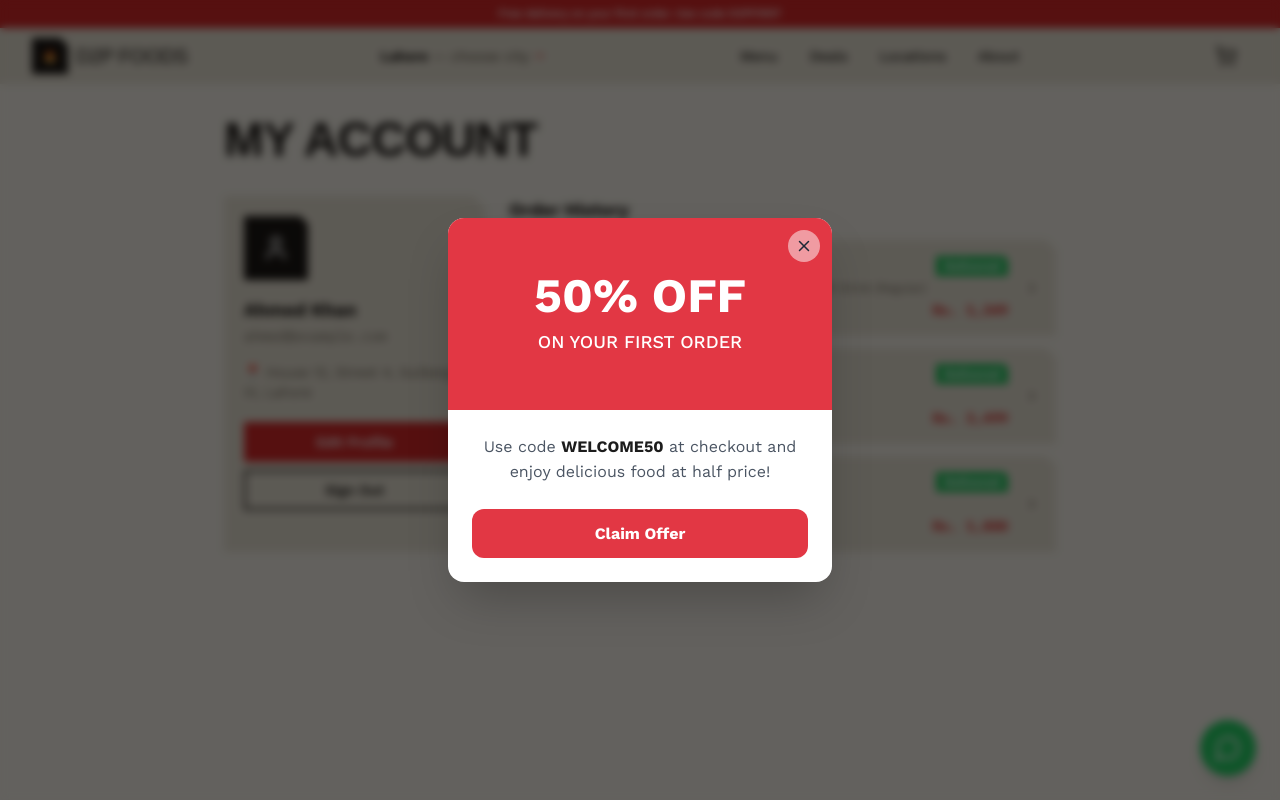
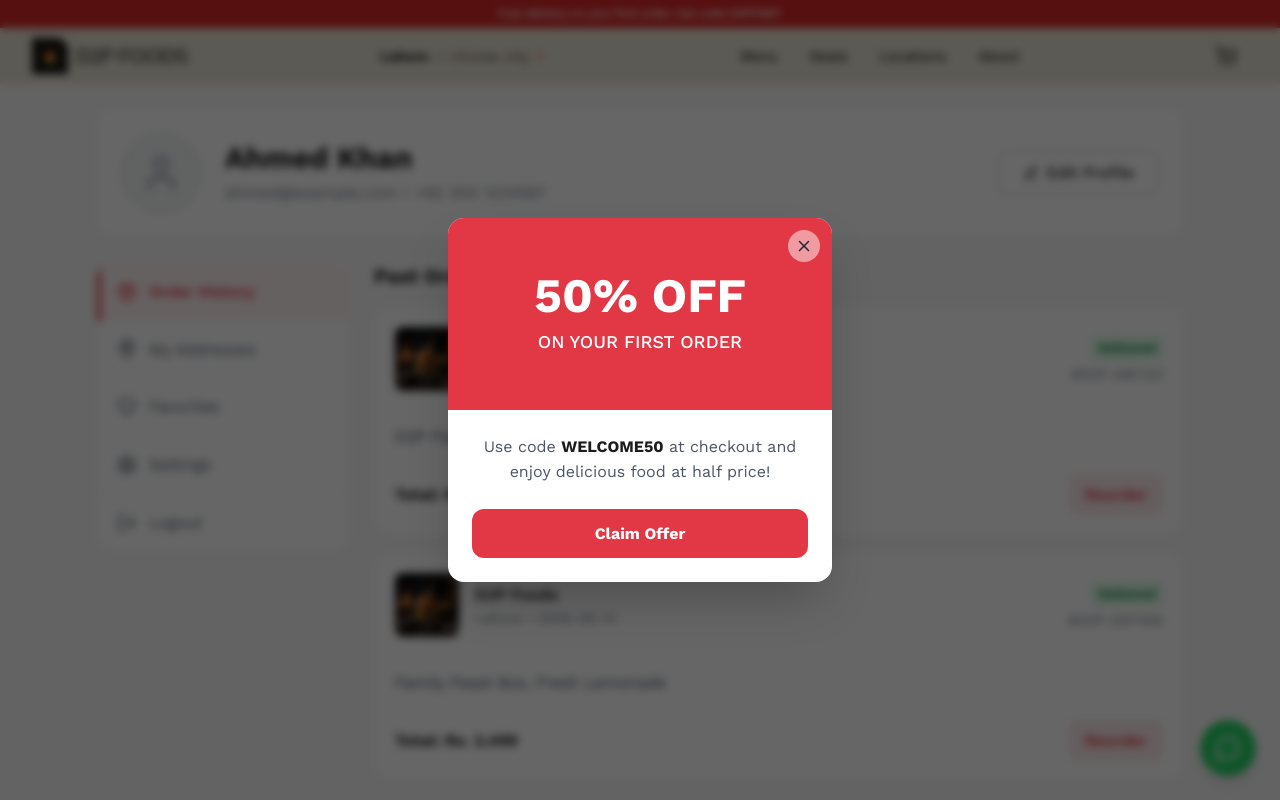
Before and after one commit to DevSajjadAli/d2p-foods, a Next.js app: page /account in a window 1280 px wide. Shown: the top 800 px of the page. Built offline with nearby package versions, Linux system fonts and the light colour scheme.

Commit message:
feat: implement user account page with tabbed navigation and profile editing functionality

```diff
--- a/app/account/page.tsx
+++ b/app/account/page.tsx
@@ -1,160 +1,246 @@
 'use client';
 
+import { useState } from 'react';
 import Link from 'next/link';
-import { Package, Clock, User, ChevronRight } from 'lucide-react';
+import { Package, MapPin, Heart, Settings, LogOut, Edit3, X, User } from 'lucide-react';
+import { motion, AnimatePresence } from 'framer-motion';
+import Image from 'next/image';
 
 const mockOrders = [
-  { id: 'D2P-ABC123', date: '2026-06-17', items: ['D2P Flame Burger', 'Crispy Fries (Large)', 'Soft Drink (Regular)'], total: 1349, status: 'Delivered' },
-  { id: 'D2P-DEF456', date: '2026-06-14', items: ['Family Feast Box', 'Fresh Lemonade'], total: 3499, status: 'Delivered' },
-  { id: 'D2P-GHI789', date: '2026-06-10', items: ['Inferno Wings (12 pcs)', 'Garlic Bread'], total: 1800, status: 'Delivered' },
+  { id: 'D2P-ABC123', date: '2026-06-17', items: ['D2P Flame Burger', 'Crispy Fries (Large)'], total: 1349, status: 'Delivered', img: '/images/hero_burger.png' },
+  { id: 'D2P-DEF456', date: '2026-06-14', items: ['Family Feast Box', 'Fresh Lemonade'], total: 3499, status: 'Delivered', img: '/images/hero_burger.png' },
 ];
 
 export default function AccountPage() {
+  const [activeTab, setActiveTab] = useState('orders');
+  const [isEditing, setIsEditing] = useState(false);
+  const [profile, setProfile] = useState({
+    name: 'Ahmed Khan',
+    email: 'ahmed@example.com',
+    phone: '+92 300 1234567',
+  });
+
+  const [editForm, setEditForm] = useState(profile);
+
+  const handleSaveProfile = (e: React.FormEvent) => {
+    e.preventDefault();
+    setProfile(editForm);
+    setIsEditing(false);
+  };
+
   return (
-    <main className="min-h-screen pb-32" style={{ background: '#F7F3EA' }}>
-      <div className="max-w-4xl mx-auto px-4 sm:px-6 lg:px-8 py-8">
-        <h1
-          className="text-4xl sm:text-5xl mb-8"
-          style={{ fontFamily: "'Anton', sans-serif", color: '#1B1714', letterSpacing: '-0.02em' }}
-        >
-          MY ACCOUNT
-        </h1>
+    <main className="min-h-screen bg-ash pb-32 pt-6">
+      <div className="max-w-6xl mx-auto px-4 sm:px-6 lg:px-8">
 
-        <div className="grid grid-cols-1 lg:grid-cols-3 gap-6">
-          {/* Profile card */}
-          <div
-            className="p-5"
-            style={{
-              background: '#E7E1D3',
-              clipPath: 'polygon(0 0, calc(100% - 12px) 0, 100% 12px, 100% 100%, 0 100%)',
-            }}
+        {/* Profile Header */}
+        <div className="bg-white rounded-2xl p-6 shadow-sm mb-6 flex flex-col md:flex-row items-center justify-between border border-gray-100">
+          <div className="flex items-center gap-6">
+            <div className="w-20 h-20 bg-gray-100 rounded-full flex items-center justify-center border-2 border-gray-200">
+              <User size={40} className="text-gray-400" />
+            </div>
+            <div>
+              <h1 className="text-3xl font-bold text-char mb-1">{profile.name}</h1>
+              <p className="text-gray-500">{profile.email} • {profile.phone}</p>
+            </div>
+          </div>
+          <button
+            onClick={() => setIsEditing(true)}
+            className="mt-4 md:mt-0 px-6 py-2 border border-gray-300 rounded-lg text-char font-medium hover:bg-gray-50 transition-colors flex items-center gap-2"
           >
-            <div
-              className="w-16 h-16 flex items-center justify-center mb-4"
-              style={{
-                background: '#1B1714',
-                clipPath: 'polygon(0 0, calc(100% - 8px) 0, 100% 8px, 100% 100%, 0 100%)',
-              }}
-            >
-              <User size={28} className="text-white" aria-hidden="true" />
-            </div>
-            <h2
-              className="font-bold text-lg mb-0.5"
-              style={{ color: '#1B1714', fontFamily: "'Work Sans', sans-serif" }}
-            >
-              Ahmed Khan
-            </h2>
-            <p
-              className="text-sm mb-4"
-              style={{ color: '#6E6557', fontFamily: "'IBM Plex Mono', monospace" }}
-            >
-              ahmed@example.com
-            </p>
-            <p
-              className="text-sm"
-              style={{ color: '#6E6557', fontFamily: "'Work Sans', sans-serif" }}
-            >
-              📍 House 12, Street 4, Gulberg III, Lahore
-            </p>
+            <Edit3 size={16} /> Edit Profile
+          </button>
+        </div>
 
-            <div className="mt-5 space-y-2">
-              <button
-                className="w-full h-10 text-sm font-semibold text-white transition-all active:scale-95 focus:outline-none focus-visible:ring-2 focus-visible:ring-ember"
-                style={{
-                  background: '#D62828',
-                  fontFamily: "'Work Sans', sans-serif",
-                  clipPath: 'polygon(0 0, calc(100% - 6px) 0, 100% 6px, 100% 100%, 0 100%)',
-                }}
-              >
-                Edit Profile
-              </button>
-              <button
-                className="w-full h-10 text-sm font-semibold border-2 transition-colors hover:bg-bone/40 focus:outline-none focus-visible:ring-2 focus-visible:ring-ember"
-                style={{
-                  borderColor: '#1B1714',
-                  color: '#1B1714',
-                  fontFamily: "'Work Sans', sans-serif",
-                }}
-              >
-                Sign Out
+        <div className="grid grid-cols-1 md:grid-cols-4 gap-6">
+          {/* Sidebar Navigation */}
+          <div className="bg-white rounded-2xl shadow-sm border border-gray-100 overflow-hidden h-fit">
+            <div className="flex flex-col">
+              {[
+                { id: 'orders', label: 'Order History', icon: Package },
+                { id: 'addresses', label: 'My Addresses', icon: MapPin },
+                { id: 'favorites', label: 'Favorites', icon: Heart },
+                { id: 'settings', label: 'Settings', icon: Settings },
+              ].map((tab) => {
+                const Icon = tab.icon;
+                const isActive = activeTab === tab.id;
+                return (
+                  <button
+                    key={tab.id}
+                    onClick={() => setActiveTab(tab.id)}
+                    className={`flex items-center gap-3 p-4 text-left transition-colors border-l-4 ${
+                      isActive
+                        ? 'border-ember bg-red-50 text-ember font-semibold'
+                        : 'border-transparent text-gray-600 hover:bg-gray-50 hover:text-char'
+                    }`}
+                  >
+                    <Icon size={20} />
+                    {tab.label}
+                  </button>
+                );
+              })}
+              <button className="flex items-center gap-3 p-4 text-left text-gray-600 hover:bg-gray-50 hover:text-char transition-colors border-l-4 border-transparent border-t border-t-gray-100">
+                <LogOut size={20} />
+                Logout
               </button>
             </div>
           </div>
 
-          {/* Orders */}
-          <div className="lg:col-span-2">
-            <h2
-              className="font-bold text-lg mb-4"
-              style={{ color: '#1B1714', fontFamily: "'Work Sans', sans-serif" }}
-            >
-              Order History
-            </h2>
-            <div className="space-y-3">
-              {mockOrders.map((order) => (
-                <Link
-                  key={order.id}
-                  href={`/order/${order.id}`}
-                  className="flex items-start gap-4 p-4 group hover:shadow-md transition-shadow focus:outline-none focus-visible:ring-2 focus-visible:ring-ember"
-                  style={{
-                    background: '#E7E1D3',
-                    clipPath: 'polygon(0 0, calc(100% - 10px) 0, 100% 10px, 100% 100%, 0 100%)',
-                    display: 'flex',
-                  }}
-                >
-                  <div
-                    className="w-10 h-10 flex items-center justify-center flex-shrink-0"
-                    style={{ background: '#1B1714', clipPath: 'polygon(0 0, calc(100% - 6px) 0, 100% 6px, 100% 100%, 0 100%)' }}
-                  >
-                    <Package size={16} className="text-white" aria-hidden="true" />
-                  </div>
-                  <div className="flex-1 min-w-0">
-                    <div className="flex items-center justify-between mb-1">
-                      <span
-                        className="font-bold text-sm"
-                        style={{ color: '#1B1714', fontFamily: "'IBM Plex Mono', monospace" }}
-                      >
-                        #{order.id}
-                      </span>
-                      <span
-                        className="text-xs font-bold px-2 py-0.5 text-white"
-                        style={{
-                          background: order.status === 'Delivered' ? '#22c55e' : '#D62828',
-                          fontFamily: "'Work Sans', sans-serif",
-                          clipPath: 'polygon(0 0, calc(100% - 4px) 0, 100% 4px, 100% 100%, 0 100%)',
-                        }}
-                      >
-                        {order.status}
-                      </span>
+          {/* Main Content Area */}
+          <div className="md:col-span-3">
+            {activeTab === 'orders' && (
+              <div className="space-y-4">
+                <h2 className="text-xl font-bold text-char mb-4">Past Orders</h2>
+                {mockOrders.map((order) => (
+                  <div key={order.id} className="bg-white rounded-2xl p-5 shadow-sm border border-gray-100 hover:shadow-md transition-shadow">
+                    <div className="flex items-center justify-between border-b border-gray-100 pb-4 mb-4">
+                      <div className="flex items-center gap-4">
+                        <div className="w-16 h-16 relative rounded-lg overflow-hidden">
+                          <Image src={order.img} alt="Order" fill className="object-cover" />
+                        </div>
+                        <div>
+                          <p className="font-semibold text-char">D2P Foods</p>
+                          <p className="text-sm text-gray-500">Lahore • {order.date}</p>
+                        </div>
+                      </div>
+                      <div className="text-right">
+                        <span className="inline-block bg-green-100 text-green-700 text-xs font-bold px-2 py-1 rounded mb-1">
+                          {order.status}
+                        </span>
+                        <p className="text-gray-500 text-sm">#{order.id}</p>
+                      </div>
                     </div>
-                    <p
-                      className="text-xs mb-1 truncate"
-                      style={{ color: '#6E6557', fontFamily: "'Work Sans', sans-serif" }}
-                    >
-                      {order.items.join(', ')}
-                    </p>
-                    <div className="flex items-center justify-between">
-                      <span
-                        className="text-xs"
-                        style={{ color: '#6E6557', fontFamily: "'Work Sans', sans-serif" }}
-                      >
-                        <Clock size={10} className="inline mr-1" aria-hidden="true" />
-                        {order.date}
-                      </span>
-                      <span
-                        className="font-bold text-sm"
-                        style={{ color: '#D62828', fontFamily: "'IBM Plex Mono', monospace" }}
-                      >
-                        Rs. {order.total.toLocaleString()}
-                      </span>
+                    <p className="text-gray-700 mb-4">{order.items.join(', ')}</p>
+                    <div className="flex items-center justify-between pt-2">
+                      <p className="font-bold text-char">Total: Rs. {order.total.toLocaleString()}</p>
+                      <div className="flex gap-2">
+                        <button className="px-4 py-2 bg-ember/10 text-ember font-semibold rounded-lg hover:bg-ember/20 transition-colors">
+                          Reorder
+                        </button>
+                      </div>
                     </div>
                   </div>
-                  <ChevronRight size={16} style={{ color: '#6E6557', flexShrink: 0, alignSelf: 'center' }} aria-hidden="true" />
+                ))}
+              </div>
+            )}
+
+            {activeTab === 'addresses' && (
+              <div className="bg-white rounded-2xl p-6 shadow-sm border border-gray-100">
+                <div className="flex justify-between items-center mb-6">
+                  <h2 className="text-xl font-bold text-char">Saved Addresses</h2>
+                  <button className="text-ember font-semibold hover:underline">+ Add New</button>
+                </div>
+                <div className="border border-gray-200 rounded-xl p-4 flex items-start gap-3">
+                  <MapPin className="text-ember mt-1 shrink-0" />
+                  <div>
+                    <h3 className="font-bold text-char flex items-center gap-2">
+                      Home <span className="bg-gray-100 text-gray-600 text-[10px] px-2 py-0.5 rounded">Primary</span>
+                    </h3>
+                    <p className="text-gray-600 text-sm mt-1">House 12, Street 4, Gulberg III, Lahore</p>
+                    <div className="flex gap-4 mt-3">
+                      <button className="text-ember text-sm font-medium hover:underline">Edit</button>
+                      <button className="text-gray-500 text-sm font-medium hover:underline">Delete</button>
+                    </div>
+                  </div>
+                </div>
+              </div>
+            )}
+
+            {activeTab === 'favorites' && (
+              <div className="bg-white rounded-2xl p-6 shadow-sm border border-gray-100 text-center py-16">
+                <Heart size={48} className="mx-auto text-gray-300 mb-4" />
+                <h2 className="text-xl font-bold text-char mb-2">No Favorites Yet</h2>
+                <p className="text-gray-500 mb-6">Save your favorite restaurants and dishes to find them quickly.</p>
+                <Link href="/menu" className="px-6 py-2 bg-ember text-white font-bold rounded-lg hover:bg-red-600 transition-colors">
+                  Explore Menu
                 </Link>
-              ))}
-            </div>
+              </div>
+            )}
+
+            {activeTab === 'settings' && (
+              <div className="bg-white rounded-2xl p-6 shadow-sm border border-gray-100">
+                <h2 className="text-xl font-bold text-char mb-6">Account Settings</h2>
+                <p className="text-gray-600 mb-4">Manage your communication preferences and account security.</p>
+                <div className="space-y-4">
+                  <label className="flex items-center gap-3 cursor-pointer">
+                    <input type="checkbox" defaultChecked className="w-4 h-4 text-ember rounded border-gray-300 focus:ring-ember" />
+                    <span className="text-gray-700">Receive promotional emails</span>
+                  </label>
+                  <label className="flex items-center gap-3 cursor-pointer">
+                    <input type="checkbox" defaultChecked className="w-4 h-4 text-ember rounded border-gray-300 focus:ring-ember" />
+                    <span className="text-gray-700">Receive SMS notifications for orders</span>
+                  </label>
+                </div>
+              </div>
+            )}
           </div>
         </div>
       </div>
+
+      {/* Edit Profile Modal */}
+      <AnimatePresence>
+        {isEditing && (
+          <div className="fixed inset-0 z-50 flex items-center justify-center p-4">
+            <motion.div
+              initial={{ opacity: 0 }}
+              animate={{ opacity: 1 }}
+              exit={{ opacity: 0 }}
+              onClick={() => setIsEditing(false)}
+              className="absolute inset-0 bg-black/60 backdrop-blur-sm"
+            />
+            <motion.div
+              initial={{ opacity: 0, scale: 0.95, y: 20 }}
+              animate={{ opacity: 1, scale: 1, y: 0 }}
+              exit={{ opacity: 0, scale: 0.95, y: 20 }}
+              className="relative bg-white rounded-2xl shadow-xl w-full max-w-md overflow-hidden z-10 p-6"
+            >
+              <div className="flex justify-between items-center mb-6">
+                <h2 className="text-2xl font-bold text-char">Edit Profile</h2>
+                <button onClick={() => setIsEditing(false)} className="text-gray-400 hover:text-char">
+                  <X size={24} />
+                </button>
+              </div>
+              <form onSubmit={handleSaveProfile} className="space-y-4">
+                <div>
+                  <label className="block text-sm font-medium text-gray-700 mb-1">Full Name</label>
+                  <input
+                    type="text"
+                    value={editForm.name}
+                    onChange={e => setEditForm({...editForm, name: e.target.value})}
+                    className="w-full px-4 py-2 border border-gray-300 rounded-lg focus:ring-2 focus:ring-ember focus:border-ember outline-none"
+                    required
+                  />
+                </div>
+                <div>
+                  <label className="block text-sm font-medium text-gray-700 mb-1">Email</label>
+                  <input
+                    type="email"
+                    value={editForm.email}
+                    onChange={e => setEditForm({...editForm, email: e.target.value})}
+                    className="w-full px-4 py-2 border border-gray-300 rounded-lg focus:ring-2 focus:ring-ember focus:border-ember outline-none"
+                    required
+                  />
+                </div>
+                <div>
+                  <label className="block text-sm font-medium text-gray-700 mb-1">Phone Number</label>
+                  <input
+                    type="tel"
+                    value={editForm.phone}
+                    onChange={e => setEditForm({...editForm, phone: e.target.value})}
+                    className="w-full px-4 py-2 border border-gray-300 rounded-lg focus:ring-2 focus:ring-ember focus:border-ember outline-none"
+                    required
+                  />
+                </div>
+                <button
+                  type="submit"
+                  className="w-full bg-ember text-white font-bold py-3 rounded-xl hover:bg-red-600 transition-colors mt-6"
+                >
+                  Save Changes
+                </button>
+              </form>
+            </motion.div>
+          </div>
+        )}
+      </AnimatePresence>
     </main>
   );
 }
```
